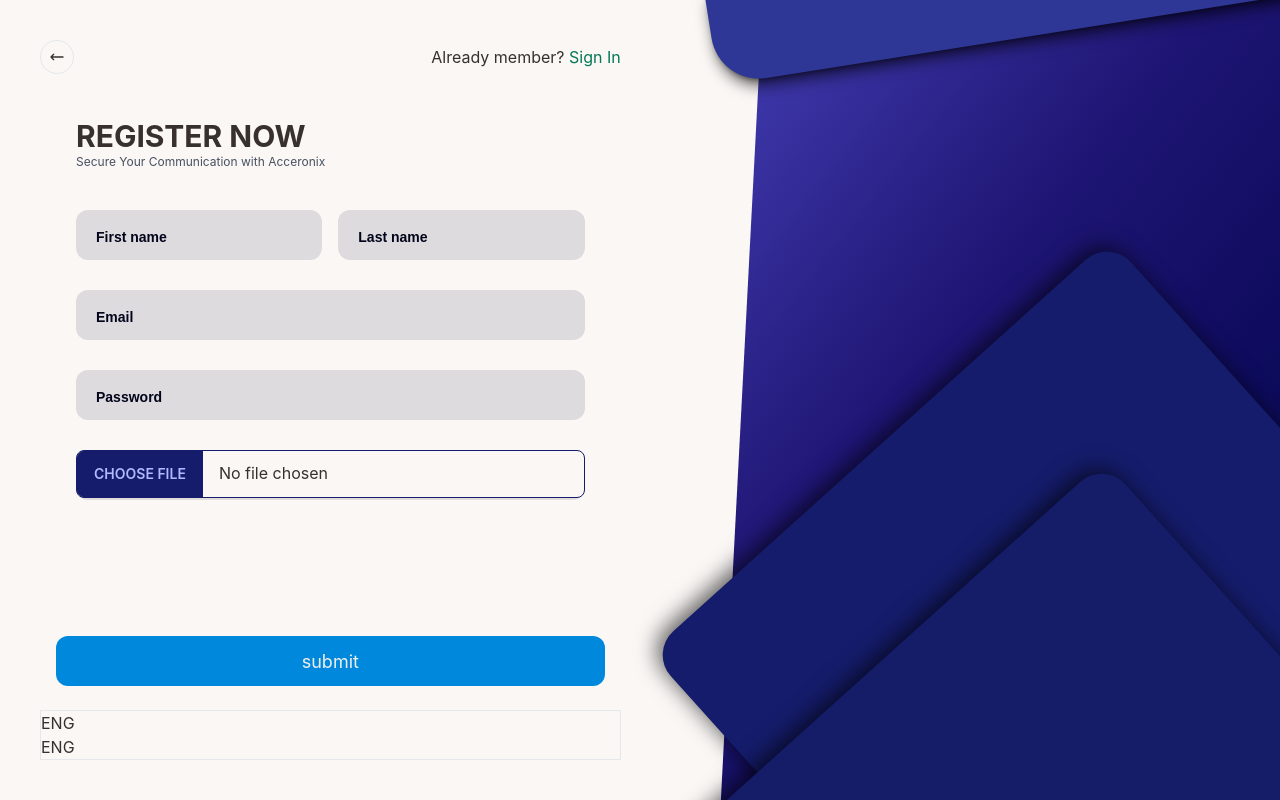
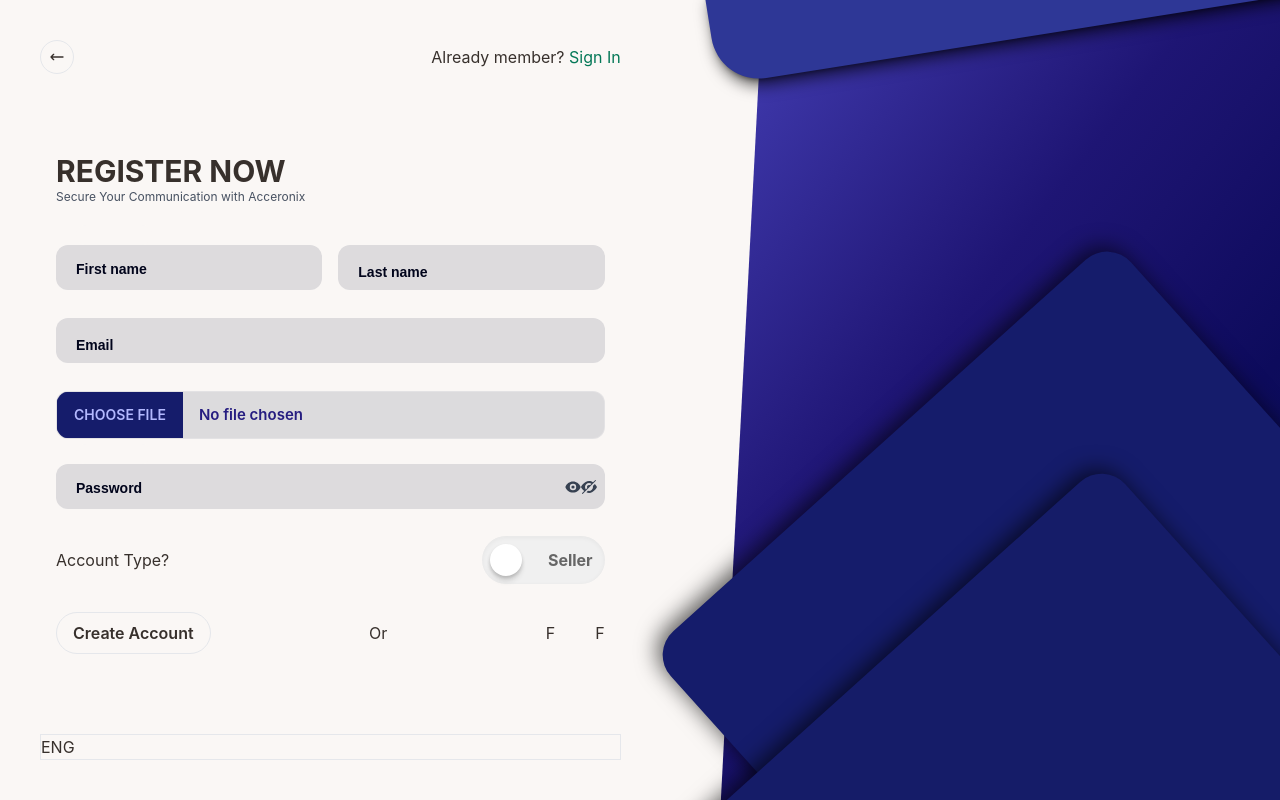
Before and after one commit to shourovr82/Acceronix, a React (Create React App) app: page /register in a window 1280 px wide. Shown: the top 800 px of the page. Built offline with nearby package versions, Linux system fonts and the light colour scheme.

Commit message:
registration form type added

```diff
--- a/src/Pages/Authentication/Register/Register.css
+++ b/src/Pages/Authentication/Register/Register.css
@@ -13,18 +13,12 @@
 
 
 
-.form {
-  border-radius: 20px;
-  box-sizing: border-box;
-  height: 500px;
-  padding: 20px;
-}
 
 
 
 
 .input-container {
-  height: 50px;
+  height: 45px;
   position: relative;
   width: 100%;
 }
@@ -34,7 +28,7 @@
 }
 
 .ic2 {
-  margin-top: 30px;
+  margin-top: 25px;
 }
 
 .forminput {
@@ -47,8 +41,17 @@
   font-size: 15px;
   height: 100%;
   outline: 0;
-  padding: 4px 20px 0;
+  padding: 4px 10px 0;
   width: 100%;
+}
+
+.forminputupload {
+  background-color: rgba(9, 21, 54, 0.123);
+
+  border: 1px solid rgba(255, 255, 255, 0.2);
+  color: #261d80;
+  font-weight: 600;
+  font-size: 15px;
 }
 
 .cut {
@@ -77,7 +80,7 @@
   color: #01041b;
   font-family: sans-serif;
   left: 20px;
-  line-height: 14px;
+  line-height: 15px;
   font-size: 14px;
   font-weight: 600;
   pointer-events: none;
@@ -85,6 +88,7 @@
   transform-origin: 0 50%;
   transition: transform 200ms, color 200ms;
   top: 20px;
+  bottom: 16px;
 }
 
 .forminput:focus~.placeholder,
@@ -99,22 +103,3 @@
 .forminput:focus~.placeholder {
   color: #261d80;
 }
-
-.submit {
-  background-color: #08d;
-  border-radius: 12px;
-  border: 0;
-  box-sizing: border-box;
-  color: #eee;
-  cursor: pointer;
-  font-size: 18px;
-  height: 50px;
-  margin-top: 38px;
-  outline: 0;
-  text-align: center;
-  width: 100%;
-}
-
-.submit:active {
-  background-color: #06b;
-}
--- a/src/Pages/Authentication/Register/Register.js
+++ b/src/Pages/Authentication/Register/Register.js
@@ -24,12 +24,11 @@ const Register = () => {
           </div>
 
           {/*  Register Main */}
-          <div className='flex   items-center w-full '>
+          <div className=' w-full '>
             <RegisterMain />
           </div>
           <div className='flex border'>
             <div>
-              <h1>ENG</h1>
               <h1>ENG</h1>
             </div>
 
--- a/src/Pages/Authentication/Register/RegisterMain.js
+++ b/src/Pages/Authentication/Register/RegisterMain.js
@@ -1,60 +1,114 @@
 import React from 'react';
+import { HiEye } from 'react-icons/hi';
+import { GoEyeClosed } from 'react-icons/go';
+import './RegistrationMain.css'
+
 
 const RegisterMain = () => {
 
 
 
-  <div>
-    <h1>Register Now</h1>
-    <p>Secure Your Communication with Acceronix</p>
-  </div>
-
-
-
   return (
-    <div className='w-full'>
+    <div className='w-full p-4 rounded-l '>
 
 
       {/* Form for Registration */}
 
-      <div className='w-full p-4 rounded-lg'>
-        <div class="form">
-          <div class="text-3xl font-bold uppercase">Register Now</div>
-          <div class="subtitle"> <p className='text-[#475161] text-xs '>Secure Your Communication with Acceronix</p></div>
+      <div >
+        <div className="text-3xl font-bold uppercase">Register Now</div>
+        <div className="subtitle">
+          <p className='text-[#475161] text-xs '>Secure Your Communication with Acceronix</p>
+        </div>
+        <div className='flex  flex-col gap-7'>
           <div className='flex items-center gap-4'>
-            <div class="input-container ic1">
-              <input id="firstname" class="forminput  focus:ring-2 ring-[#1f2aa1] ring-offset-0 " type="text" placeholder=" " />
-              <div class="cut bg-base-100"></div>
-              <label for="firstname" class="placeholder flex items-center gap-3">First name  </label>
+            <div className="input-container ic1">
+              <input id="firstname" className="forminput  focus:ring-2 ring-[#1f2aa1] ring-offset-0 " type="text" placeholder=" " />
+              <div className="cut bg-base-100"></div>
+              <label for="firstname" className="placeholder flex items-center gap-3">First name  </label>
             </div>
-            <div class="input-container ic1">
-              <input id="lastname" class="forminput  focus:ring-2 ring-[#1f2aa1] " type="text" placeholder=" " />
-              <div class="cut"></div>
-              <label for="lastname" class="placeholder">Last name</label>
+            <div className="input-container ic1">
+              <input id="lastname" className="forminput  focus:ring-2 ring-[#1f2aa1] " type="text" placeholder=" " />
+              <div className="cut"></div>
+              <label for="lastname" className="placeholder">Last name</label>
             </div>
           </div>
 
-          <div class="input-container ic2">
-            <input id="email" class="forminput  focus:ring-2 ring-[#1f2aa1] " type="text" placeholder=" " />
-            <div class="cut cut-short"></div>
-            <label for="email" class="placeholder">Email</label>
+          {/* Email */}
+          <div className="input-container ">
+            <input id="email" className="forminput  focus:ring-2 ring-[#1f2aa1] " type="text" placeholder=" " />
+            <div className="cut cut-short"></div>
+            <label for="email" className="placeholder">Email</label>
           </div>
-          <div class="input-container ic2">
-            <input id="email" class="forminput  focus:ring-2 ring-[#1f2aa1] " type="text" placeholder=" " />
-            <div class="cut cut-short"></div>
-            <label for="email" class="placeholder">Password</label>
+
+
+          {/* Photos */}
+          <div className="input-container     ">
+            <input type="file" className="file-input focus:outline-none focus:ring-2 ring-[#1f2aa1] ring-offset-0   forminputupload file-input-info rounded-xl
+               w-full" />
+
+
+          </div>
+
+          {/* Password */}
+          <div className="input-container  ">
+            <div className="relative flex items-center h-full ">
+              <input id="firstname" className="forminput   focus:ring-2 ring-[#1f2aa1] ring-offset-0 " type="text" placeholder=" " />
+              <button
+                type="button" className="absolute right-2 bg-transparent flex items-center justify-center text-gray-700">
+                <span><HiEye /></span>
+
+                <span><GoEyeClosed /></span>
+              </button>
+              <div className="cut bg-base-100"></div>
+              <label for="firstname" className="placeholder flex items-center gap-3">Password  </label>
+            </div>
+          </div>
+
+
+          {/* account type */}
+          <div className="input-container     flex items-center justify-between">
+            <h4>
+              Account Type?
+            </h4>
+            <p className="btn-switch">
+              <input type="radio" id="yes" name="switch" className="btn-switch__radio btn-switch__radio_yes" />
+              <input type="radio" checked id="no" name="switch" className="btn-switch__radio btn-switch__radio_no" />
+              <label for="yes" className="btn-switch__label btn-switch__label_yes">
+                <span className="btn-switch__txt">Buyer</span>
+              </label>
+              <label for="no" className="btn-switch__label btn-switch__label_no"><span className="btn-switch__txt">Seller</span></label>
+            </p>
+          </div>
+
+
+          {/* submit */}
+          <div className="input-container flex justify-between  items-center  rounded-xl">
+            <div>
+              <button className='border p-2 px-4 font-semibold  rounded-3xl '>Create Account <span></span></button>
+            </div>
+            <div>
+              <p>Or</p>
+            </div>
+            <div className='flex items-center justify-between gap-10'>
+              <button>F</button>
+
+              <button>F</button>
+            </div>
+
           </div>
 
 
 
-          <div class="input-container  ic2 bg-[#0306071c] rounded-xl">
-            <input type="file" className="file-input file-input-info w-full" />
-          </div>
+
+
+        </div>
 
 
 
-        </div>
-        <button type="text" class="submit">submit</button>
+
+
+
+
       </div>
 
     </div >
--- /dev/null
+++ b/src/Pages/Authentication/Register/RegistrationMain.css
@@ -0,0 +1,91 @@
+.btn-switch {
+  position: relative;
+  display: inline-block;
+  -webkit-user-select: none;
+  -moz-user-select: none;
+  -ms-user-select: none;
+  user-select: none;
+}
+
+.btn-switch__radio {
+  display: none;
+}
+
+.btn-switch__label {
+  display: inline-block;
+  padding: .75em .5em .75em .75em;
+  vertical-align: top;
+  font-size: 1em;
+  font-weight: 700;
+  line-height: 1.5;
+  color: #666;
+  cursor: pointer;
+  transition: color .2s ease-in-out;
+}
+
+.btn-switch__label+.btn-switch__label {
+  padding-right: .75em;
+  padding-left: 0;
+}
+
+.btn-switch__txt {
+  position: relative;
+  z-index: 2;
+  display: inline-block;
+  min-width: 1.5em;
+  opacity: 1;
+  pointer-events: none;
+  transition: opacity .2s ease-in-out;
+}
+
+.btn-switch__radio_no:checked~.btn-switch__label_yes .btn-switch__txt,
+.btn-switch__radio_yes:checked~.btn-switch__label_no .btn-switch__txt {
+  opacity: 0;
+}
+
+.btn-switch__label:before {
+  content: "";
+  position: absolute;
+  z-index: -1;
+  top: 0;
+  right: 0;
+  bottom: 0;
+  left: 0;
+  background: #f0f0f0;
+  border-radius: 1.5em;
+  box-shadow: inset 0 .0715em .3572em rgba(43, 43, 43, .05);
+  transition: background .4s ease-in-out;
+}
+
+.btn-switch__radio_yes:checked~.btn-switch__label:before {
+  background: red;
+}
+
+.btn-switch__label_no:after {
+  content: "";
+  position: absolute;
+  z-index: 2;
+  top: .5em;
+  bottom: .5em;
+  left: .5em;
+  width: 2em;
+  background: #fff;
+  border-radius: 1em;
+  pointer-events: none;
+  box-shadow: 0 .1429em .2143em rgba(43, 43, 43, .2), 0 .3572em .3572em rgba(43, 43, 43, .1);
+  transition: left .2s ease-in-out, background .2s ease-in-out;
+}
+
+.btn-switch__radio_yes:checked~.btn-switch__label_no:after {
+  left: calc(100% - 2.5em);
+  background: #fff;
+}
+
+.btn-switch__radio_no:checked~.btn-switch__label_yes:before,
+.btn-switch__radio_yes:checked~.btn-switch__label_no:before {
+  z-index: 1;
+}
+
+.btn-switch__radio_yes:checked~.btn-switch__label_yes {
+  color: #fff;
+}
```
